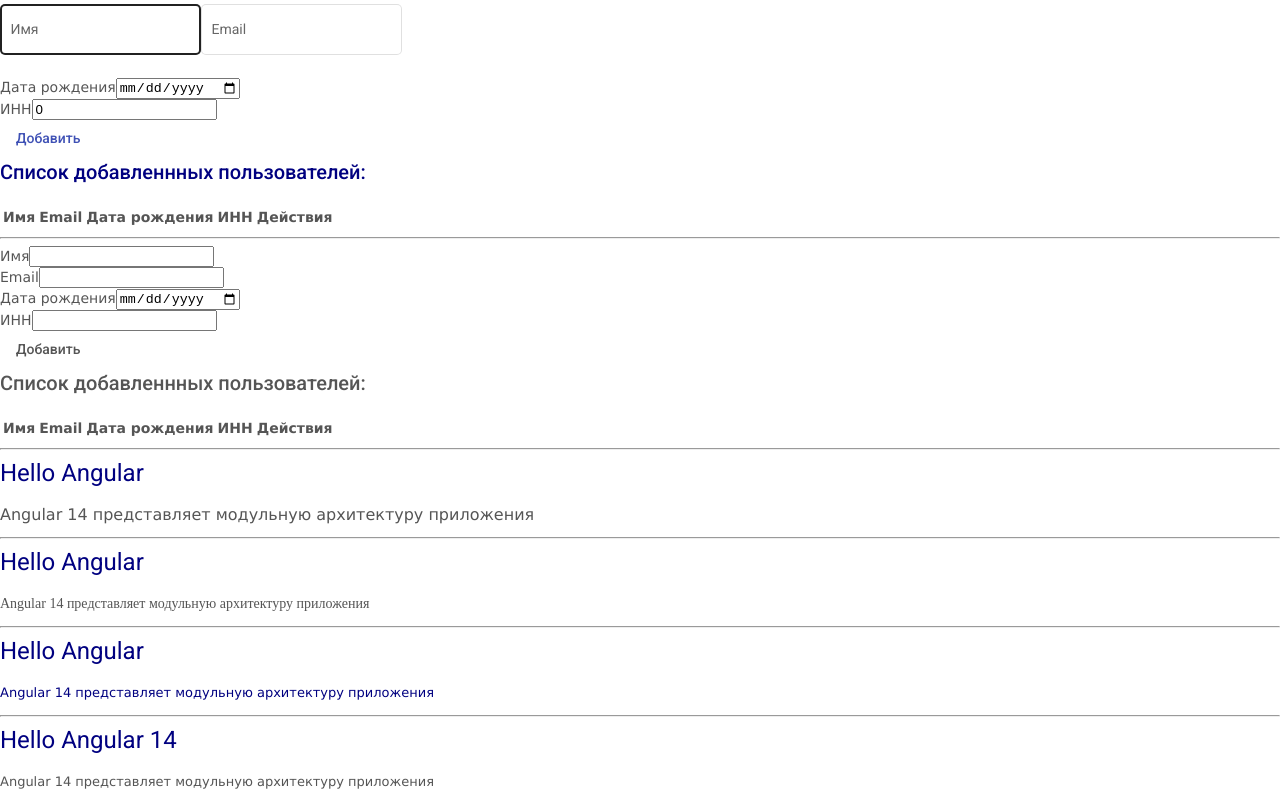
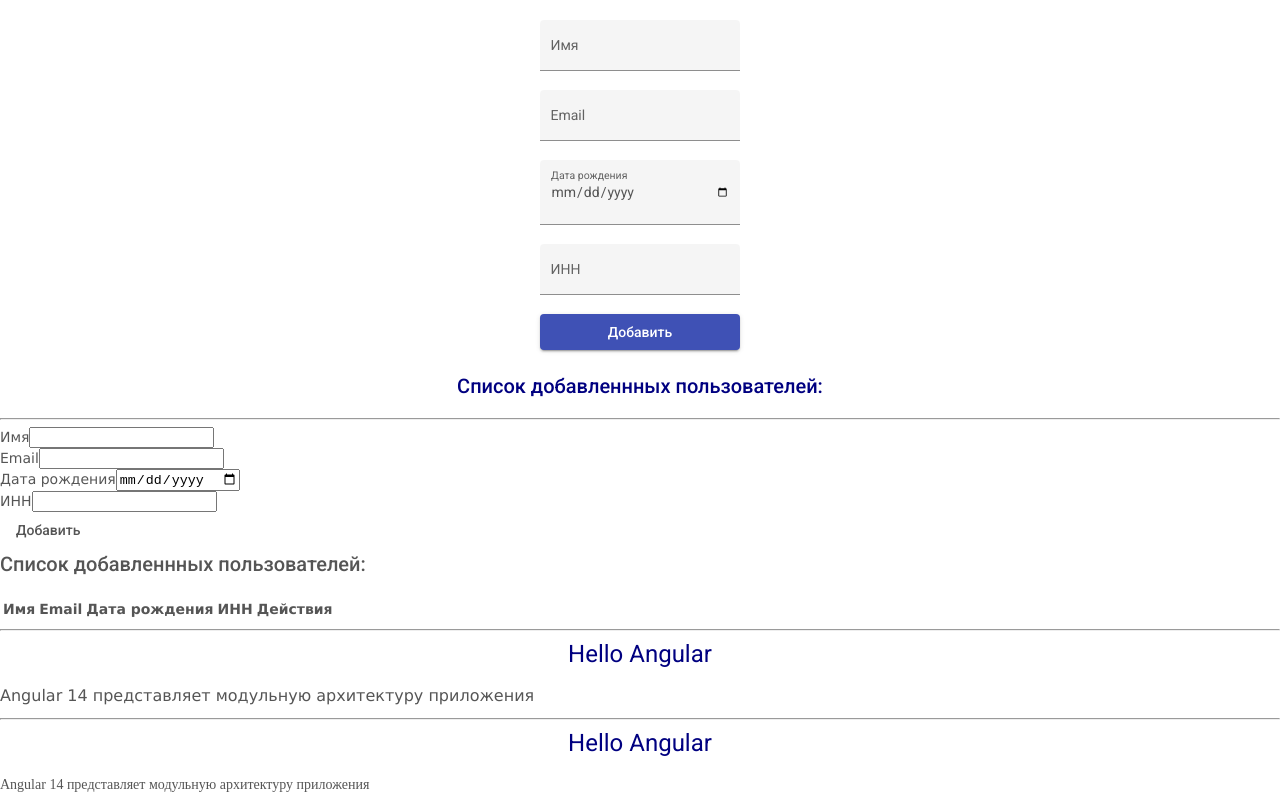
Before and after one commit to VKozhura/angular-components, an Angular app: page / in a window 1280 px wide. Shown: the top 800 px of the page. Built offline with nearby package versions, Linux system fonts and the light colour scheme.

Commit message:
Стилизация формы

```diff
--- a/src/app/app.component.css
+++ b/src/app/app.component.css
@@ -6,6 +6,7 @@
 h1,
 h2 {
   color: navy;
+  text-align: center;
 }
 
 p {
@@ -26,19 +27,26 @@
 }
 
 .verdanaFont {
-  font-size:13px;
-  font-family:Verdana;
+  font-size: 13px;
+  font-family: Verdana;
 }
 
 .segoePrintFont {
-  font-size:14px;
-  font-family:"Segoe Print";
+  font-size: 14px;
+  font-family: "Segoe Print";
 }
 
 .navyColor {
-  color:navy;
+  color: navy;
 }
 
 .invisible {
   display: none;
 }
+
+form {
+  display: flex;
+  flex-direction: column;
+  width: 200px;
+  margin: 20px auto;
+}
--- a/src/app/app.component.html
+++ b/src/app/app.component.html
@@ -1,25 +1,39 @@
 <form [formGroup]="myForm" novalidate (ngSubmit)="addUser()">
-  <mat-form-field appearance="outline">
+  <mat-form-field appearance="fill">
     <mat-label>Имя</mat-label>
-    <input matInput placeholder="Иван" type="text" formControlName = "userName">
+    <input matInput placeholder="Иван" type="text" formControlName="userName" />
   </mat-form-field>
-  <mat-form-field appearance="outline">
+  <mat-form-field appearance="fill">
     <mat-label>Email</mat-label>
-    <input matInput type="text" formControlName = "userEmail">
+    <input
+      matInput
+      type="text"
+      formControlName="userEmail"
+      placeholder="ivanov@mail.ru"
+    />
   </mat-form-field>
-  <div>
-    <label for="">Дата рождения</label>
-    <input type="date" formControlName = "userBirthdate">
-  </div>
-  <div>
-    <label for="">ИНН</label>
-    <input type="number" formControlName = "userTaxId">
-  </div>
-  <button type="submit" mat-button color="primary">Добавить</button>
+  <mat-form-field appearance="fill">
+    <mat-label>Дата рождения</mat-label>
+    <input matInput type="date" formControlName="userBirthdate" />
+    <!-- <mat-hint>DD.MM.YYYY</mat-hint> -->
+    <!-- <mat-datepicker-toggle matSuffix [for]="picker"></mat-datepicker-toggle> -->
+    <!-- <mat-datepicker #picker></mat-datepicker> -->
+  </mat-form-field>
+  <mat-form-field appearance="fill">
+    <mat-label>ИНН</mat-label>
+    <input
+      matInput
+      type="number"
+      formControlName="userTaxId"
+      placeholder="123456872158"
+    />
+  </mat-form-field>
+  <button type="submit" mat-raised-button color="primary">Добавить</button>
 </form>
 
 <h2>Список добавленнных пользователей:</h2>
-<table>
+
+<table *ngIf="users.length !== 0">
   <thead>
     <tr>
       <th>Имя</th>
@@ -30,60 +44,68 @@
     </tr>
   </thead>
   <tbody>
-      <tr *ngFor='let user of users; let i = index'>
-          <td >{{user.userName}}</td>
-          <td >{{user.userEmail}}</td>
-          <td >{{user.userBirthdate}}</td>
-          <td >{{user.userTaxId}}</td>
-          <button (click)="deleteRow(i)">Удалить</button>
+    <tr *ngFor="let user of users; let i = index">
+      <td>{{ user.userName }}</td>
+      <td>{{ user.userEmail }}</td>
+      <td>{{ user.userBirthdate }}</td>
+      <td>{{ user.userTaxId }}</td>
+      <button
+        mat-fab
+        color="primary"
+        aria-label="Example icon button with a delete icon"
+        (click)="deleteRow(i)"
+      >
+        <mat-icon>delete</mat-icon>
+      </button>
       <button (click)="editRow(i)">Редактировать</button>
     </tr>
   </tbody>
 </table>
 
-<hr>
+<hr />
 
 <userdata-app></userdata-app>
 
-<hr>
+<hr />
 
 <h1>Hello Angular</h1>
-<p bold selectedSize="28px" [defaultSize]="'14px'">Angular 14 представляет модульную архитектуру приложения</p>
+<p bold selectedSize="28px" [defaultSize]="'14px'">
+  Angular 14 представляет модульную архитектуру приложения
+</p>
 
-<hr>
+<hr />
 
 <div [ngClass]="{ verdanaFont: true }">
   <h1>Hello Angular</h1>
-  <p [ngClass]="{ segoePrintFont: true }">Angular 14 представляет модульную архитектуру приложения</p>
+  <p [ngClass]="{ segoePrintFont: true }">
+    Angular 14 представляет модульную архитектуру приложения
+  </p>
 </div>
 
-<hr>
+<hr />
 
 <div [ngClass]="currentClasses">
   <h1>Hello Angular</h1>
-  <p >Angular 14 представляет модульную архитектуру приложения</p>
+  <p>Angular 14 представляет модульную архитектуру приложения</p>
 </div>
 
-<hr>
-
+<hr />
 
 <!-- [style.display] = "visibility ? 'block' : 'none'" -->
 <div [ngClass]="{ invisible: visibility }">
   <h1>Hello Angular 14</h1>
-  <p>
-      Angular 14 представляет модульную архитектуру приложения
-  </p>
+  <p>Angular 14 представляет модульную архитектуру приложения</p>
 </div>
 <button (click)="toggle()">Toggle</button>
 
-<hr>
+<hr />
 
 <div class="block">
   <p>Количество кликов {{ count }}</p>
   <button (click)="increase()">Click</button>
 </div>
 
-<hr>
+<hr />
 
 <div class="block">
   <p>Привет, {{ name }}</p>
@@ -91,7 +113,7 @@
   <input type="text" [(ngModel)]="name" />
 </div>
 
-<hr>
+<hr />
 
 <div class="block">
   <!-- true - класс применяется, false - не применяется -->
@@ -100,7 +122,7 @@
   <input type="checkbox" [(ngModel)]="isRed" />
 </div>
 
-<hr>
+<hr />
 
 <div class="block">
   <div
@@ -114,112 +136,106 @@
   <input type="checkbox" [(ngModel)]="isRedColor" />
 </div>
 
-<hr>
+<hr />
 
 <child-comp></child-comp>
 <p>Привет, {{ name1 }}</p>
 
-<hr>
+<hr />
 
 <child-comp
   ><h2>Добро пожаловать, {{ name2 }}!</h2></child-comp
 >
 
-<hr>
+<hr />
 
 <!-- userName, userAge используем как атрибут для привязки-->
 <child1-comp [userName]="name3" [userAge]="age"></child1-comp>
 <input type="text" [(ngModel)]="name3" />
 
-<hr>
+<hr />
 
 <child2-comp [userName2]="name4" [userAge]="age2"></child2-comp>
 <input type="number" [(ngModel)]="age2" />
 
-<hr>
+<hr />
 
-<h2>Количество кликов: {{clicks}}</h2>
+<h2>Количество кликов: {{ clicks }}</h2>
 <child3-comp (onChanged)="onChanged($event)"></child3-comp>
 
-<hr>
+<hr />
 
 <child4-comp [(userName)]="name" (qwer)="qweparent()"></child4-comp>
-<div>Выбранное имя: {{name}}</div>
+<div>Выбранное имя: {{ name }}</div>
 
-<hr>
+<hr />
 
 <!-- переменную мы можем использовать только внутри шаблона -->
-<p #userName>{{name5}}</p>
-<p>{{userName.textContent}}</p>
+<p #userName>{{ name5 }}</p>
+<p>{{ userName.textContent }}</p>
 <input type="text" [(ngModel)]="name5" />
 
-<hr>
+<hr />
 
 <!-- переменная counter, определенная внутри тега <child-comp>, поэтому она будет представлять компонент Child5Component. -->
 <child5-comp #counter></child5-comp>
 <button (click)="counter.increment()">+</button>
 <button (click)="counter.decrement()">-</button>
 
-<hr>
+<hr />
 
 <child6-comp></child6-comp>
 <button (click)="increment()">+</button>
 <button (click)="decrement()">-</button>
 
-<hr>
+<hr />
 
-<p #nameText>{{name6}}</p>
-<p>{{nameText.textContent}}</p>
+<p #nameText>{{ name6 }}</p>
+<p>{{ nameText.textContent }}</p>
 <button (click)="change()">Изменить</button>
 
-<hr>
+<hr />
 
 <child7-comp>
-  <h3 #headerContent>Добро пожаловать, {{name5}}!</h3>
+  <h3 #headerContent>Добро пожаловать, {{ name5 }}!</h3>
 </child7-comp>
 
-<hr>
+<hr />
 
 <div>
   <h1>AppModule</h1>
   <app-button></app-button>
 </div>
 
-<hr>
+<hr />
 
-<p *ngIf="condition">
-  Привет мир
-</p>
-<p *ngIf="!condition">
-  Пока мир
-</p>
+<p *ngIf="condition">Привет мир</p>
+<p *ngIf="!condition">Пока мир</p>
 <button (click)="toggle1()">Toggle</button>
 
-<hr>
+<hr />
 
-<p *ngIf="condition; else unset">
-  Привет мир
-</p>
+<p *ngIf="condition; else unset">Привет мир</p>
 <ng-template #unset>
   <p>Пока мир</p>
 </ng-template>
 <button (click)="toggle1()">Toggle</button>
 
-<hr>
+<hr />
 
 <ul>
-  <li *ngFor="let item of items; let i = index">{{i+1}}.{{item}}</li>
+  <li *ngFor="let item of items; let i = index">{{ i + 1 }}.{{ item }}</li>
 </ul>
 
-<hr>
+<hr />
 
 <div [ngSwitch]="count1">
-  <ng-template ngSwitchCase="1">{{count1 * 10}}</ng-template>
-  <ng-template ngSwitchCase="2">{{count1 * 100}}</ng-template>
-  <ng-template ngSwitchDefault>{{count1 * 1000}}</ng-template>
+  <ng-template ngSwitchCase="1">{{ count1 * 10 }}</ng-template>
+  <ng-template ngSwitchCase="2">{{ count1 * 100 }}</ng-template>
+  <ng-template ngSwitchDefault>{{ count1 * 1000 }}</ng-template>
 </div>
 
-<hr>
+<hr />
 <!-- сервис -->
 
 <!-- <div class="panel">
@@ -234,19 +250,19 @@
   </table>
 </div> -->
 
-<hr>
+<hr />
 
 <data-comp></data-comp>
 <data-comp></data-comp>
 
-<hr>
+<hr />
 
 <form-app></form-app>
 
-<hr>
+<hr />
 
 <user-app></user-app>
 
-<hr>
+<hr />
 
 <form1-app></form1-app>
--- a/src/app/app.component.ts
+++ b/src/app/app.component.ts
@@ -5,14 +5,18 @@
 import { DataService } from './data.service';
 import { LogService } from './log.service';
 
-
 export class User {
   userName: string;
   userEmail: string;
   userBirthdate: string;
   userTaxId: number;
 
-  constructor( userName: string, userEmail: string, userBirthdate: string, userTaxId: number ) {
+  constructor(
+    userName: string,
+    userEmail: string,
+    userBirthdate: string,
+    userTaxId: number
+  ) {
     this.userName = userName;
     this.userEmail = userEmail;
     this.userBirthdate = userBirthdate;
@@ -36,13 +40,13 @@
 
   nameCheckbox: string = '';
 
-  name3: string = "Tom";
+  name3: string = 'Tom';
   age: number = 24;
 
-  name4: string = "Tom";
+  name4: string = 'Tom';
   age2: number = 24;
 
-  name5: string = 'Варя'
+  name5: string = 'Варя';
 
   clicks: number = 0;
   onChanged(increased: any) {
@@ -57,8 +61,12 @@
   @ViewChild(Child6Component, { static: false })
   private counterComponent: Child6Component | undefined;
 
-    increment() { this.counterComponent?.increment(); }
-    decrement() { this.counterComponent?.decrement(); }
+  increment() {
+    this.counterComponent?.increment();
+  }
+  decrement() {
+    this.counterComponent?.decrement();
+  }
 
   //==========================
   @ViewChild('nameText', { static: false })
@@ -67,7 +75,7 @@
   change() {
     if (this.nameParagraph !== undefined) {
       console.log(this.nameParagraph.nativeElement.textContent);
-      this.nameParagraph.nativeElement.textContent = "hell";
+      this.nameParagraph.nativeElement.textContent = 'hell';
     }
   }
 
@@ -78,34 +86,34 @@
 
   currentClasses = {
     verdanaFont: this.isVerdana,
-    navyColor: this.isNavy
-  }
+    navyColor: this.isNavy,
+  };
 
   //==================
 
   visibility: boolean = false;
 
   toggle() {
-    this.visibility = !this.visibility
+    this.visibility = !this.visibility;
   }
 
   //============
 
   condition: boolean = true;
 
-    toggle1(){
+  toggle1() {
     this.condition = !this.condition;
   }
 
   //===========
 
-  items = ["Tom", "Bob", "Sam", "Bill"]
+  items = ['Tom', 'Bob', 'Sam', 'Bill'];
 
   //=============
   count1: number = 5;
 
   qweparent() {
-    console.log('afsdfasdfasdf')
+    console.log('afsdfasdfasdf');
   }
 
   //==== Сервис
@@ -129,37 +137,42 @@
       userName: new FormControl(''),
       userEmail: new FormControl(''),
       userBirthdate: new FormControl(''),
-      userTaxId: new FormControl(0, Validators.pattern('[0-9]{12}'))
-    })
+      userTaxId: new FormControl('', Validators.pattern('[0-9]{12}')),
+    });
   }
 
-  users: User[] = []
+  users: User[] = [];
 
   addUser() {
-        this.users = [...this.users, new User(this.myForm.value.userName, this.myForm.value.userEmail, this.myForm.value.userBirthdate, this.myForm.value.userTaxId)]
+    this.users = [
+      ...this.users,
+      new User(
+        this.myForm.value.userName,
+        this.myForm.value.userEmail,
+        this.myForm.value.userBirthdate,
+        this.myForm.value.userTaxId
+      ),
+    ];
     console.log(this.myForm);
-        this.myForm.reset()
-        console.log(this.users)
+    this.myForm.reset();
+    console.log(this.users);
   }
 
   deleteRow(index: number) {
-        this.users.splice(index, 1)
+    this.users.splice(index, 1);
     console.log(this.users);
   }
 
   editRow(index: number) {
-    const userToEdit = this.users[index]
+    const userToEdit = this.users[index];
 
     this.myForm.patchValue({
       userName: userToEdit.userName,
       userEmail: userToEdit.userEmail,
       userBirthdate: userToEdit.userBirthdate,
       userTaxId: userToEdit.userTaxId,
-
-  })
+    });
 
     this.deleteRow(index);
-
   }
-
 }
```
Also changed, not shown: src/app/app.module.ts (+36 -7 lines). Lines whose indentation alone changed are shown as unchanged.
